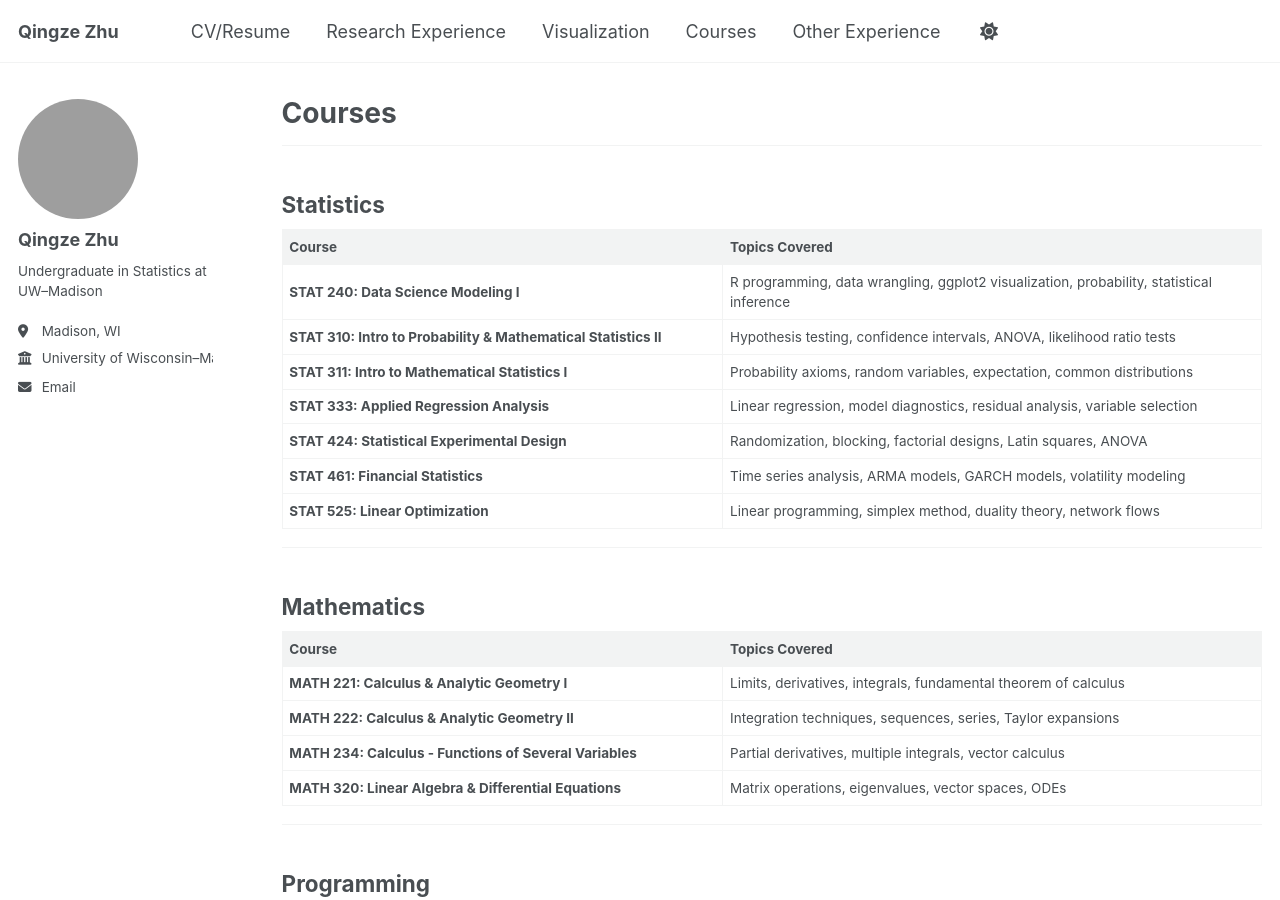
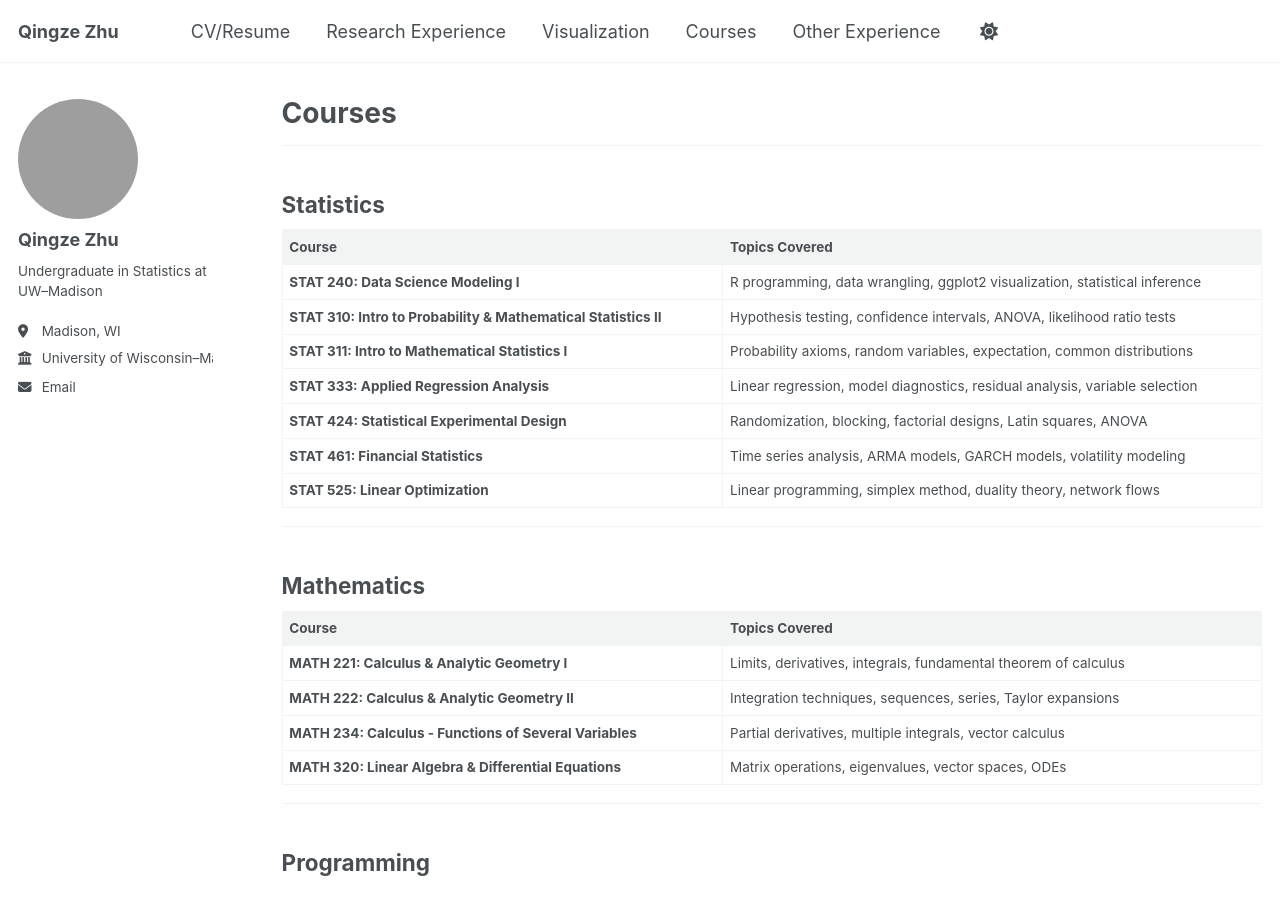
Before and after one commit to ZQZ0630/QingzeZhu-Personal-Webpage, a Jekyll site: the page built from _pages/courses.md, in a window 1280 px wide and 900 px high. Built offline with Jekyll 4.4.1, drawn with Linux system fonts in a browser that asks for light colours; a script bundle is joined from its source files by our own code; library files that are not in the unit come from our copies.

Commit message:
Update topics covered for STAT 240 course
Removed 'probability' from the topics covered in STAT 240.

```diff
--- a/_pages/courses.md
+++ b/_pages/courses.md
@@ -22,7 +22,7 @@ table th:last-child, table td:last-child {
 
 | Course | Topics Covered |
 |--------|----------------|
-| **STAT 240: Data Science Modeling I** | R programming, data wrangling, ggplot2 visualization, probability, statistical inference |
+| **STAT 240: Data Science Modeling I** | R programming, data wrangling, ggplot2 visualization, statistical inference |
 | **STAT 310: Intro to Probability & Mathematical Statistics II** | Hypothesis testing, confidence intervals, ANOVA, likelihood ratio tests |
 | **STAT 311: Intro to Mathematical Statistics I** | Probability axioms, random variables, expectation, common distributions |
 | **STAT 333: Applied Regression Analysis** | Linear regression, model diagnostics, residual analysis, variable selection |
```
